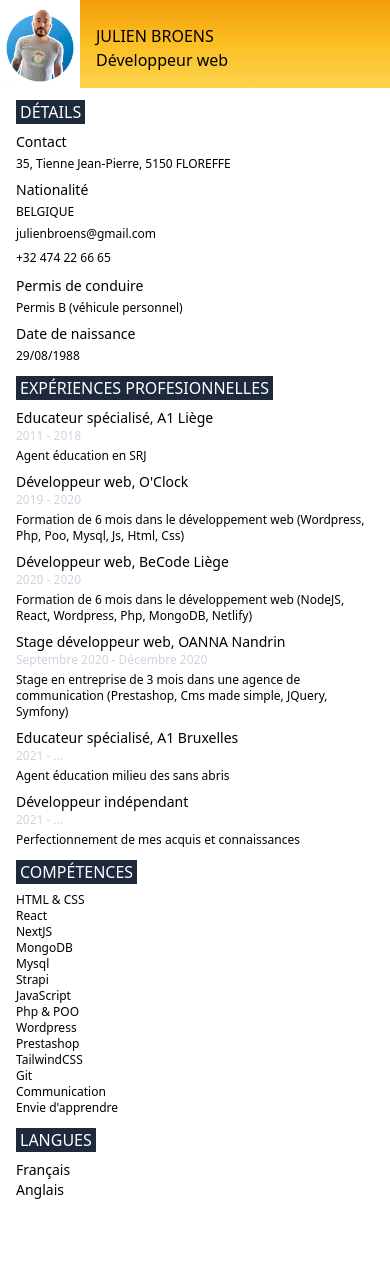
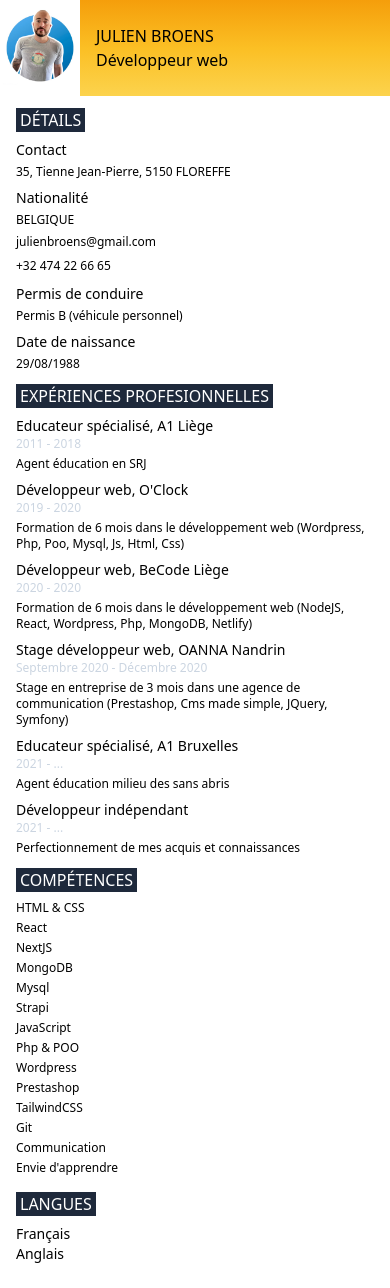
Before and after one commit to Julien1988/my-online-cv, a Next.js app: page / in a window 390 px wide. Before the commit the page ends 1200 px from the top, so only its background shows below. Built offline with nearby package versions, Linux system fonts and the light colour scheme.

Commit message:
add responsive media q md & lg

```diff
--- a/components/Header.js
+++ b/components/Header.js
@@ -7,13 +7,13 @@ const Header = () => {
     return (
         <header className="header">
             <div class='header__container flex flex-row '>
-                <div class='w-20 pt-2'>
+                <div class='w-20 pt-2 pb-2 md:w-40'>
                     <img src='./profil-pic-01.jpg'></img>
                 </div>
-                <div class='flex flex-col justify-center flex-auto pl-4 bg-gradient-to-t from-amber-300 via-amber-400 to-amber-500 pt-2'>
+                <div class='flex flex-col justify-center flex-auto pl-4 bg-gradient-to-t from-amber-300 via-amber-400 to-amber-500 pt-2 pb-2 md:text-3xl md:font-bold md:text-white md:pl-10'>
                     <h1>JULIEN BROENS</h1>
                     <h2>Développeur web</h2>
-                </div>
+                </div >
             </div>
 
 
--- a/pages/index.js
+++ b/pages/index.js
@@ -4,11 +4,11 @@ import Image from 'next/image'
 
 export default function Home() {
   return (
-    <main className='pl-4 pr-4'>
-      <div class='details flex flex-col'>
+    <main className='pl-4 pr-4 pb-6 md:pt-4'>
+      <div class='details flex flex-col lg:pb-6'>
         <h1 class='bg-slate-800 text-white uppercase pl-1 pr-1 mt-3 w-fit'>Détails</h1>
-        <div>
-          <ul>
+        <div class='md:flex md:flex-row md:flex-wrap'>
+          <ul class='md:pr-16'>
             <li><h2 class='text-sm font-medium pt-2 pb-1'>Contact</h2></li>
             <li><p class='text-xs'>35, Tienne Jean-Pierre, 5150 FLOREFFE</p></li>
             <li><h2 class='text-sm font-medium pt-2 pb-1'>Nationalité</h2></li>
@@ -24,7 +24,8 @@ export default function Home() {
           </ul>
         </div>
       </div>
-      <div class='experiences flex flex-col'>
+      <div class='lg:flex lg:flex-wrap lg:pb-6'>
+        <div class='experiences flex flex-col lg:pr-8 lg:border-r-2'>
           <h1 class='bg-slate-800 text-white uppercase pl-1 pr-1 mt-3 w-fit'>Expériences profesionnelles</h1>
           <ul>
               <li><h2 class='text-sm font-medium pt-2 '>Educateur spécialisé, A1 Liège</h2></li>
@@ -58,28 +59,29 @@ export default function Home() {
           </ul>
 
         </div>
-      <div class='skills flex flex-col'>
+        <div class='skills flex flex-col lg:pl-8'>
           <h1 class='bg-slate-800 text-white uppercase pl-1 pr-1 mt-3 w-fit'>Compétences</h1>
           <ul class='pt-2 '>
-          <li><p class='text-xs'>HTML & CSS</p></li>
-          <li><p class='text-xs'>React</p></li>
-          <li><p class='text-xs'>NextJS</p></li>
-          <li><p class='text-xs'>MongoDB</p></li>
-          <li><p class='text-xs'>Mysql</p></li>
-          <li><p class='text-xs'>Strapi</p></li>
-          <li><p class='text-xs'>JavaScript</p></li>
-          <li><p class='text-xs'>Php & POO</p></li>
-          <li><p class='text-xs'>Wordpress</p></li>
-          <li><p class='text-xs'>Prestashop</p></li>
-          <li><p class='text-xs'>TailwindCSS</p></li>
-          <li><p class='text-xs'>Git</p></li>
-          <li><p class='text-xs'>Communication</p></li>
-          <li><p class='text-xs'>Envie d'apprendre</p></li>
+            <li><p class='text-xs pb-1 lg:pb-2'>HTML & CSS</p></li>
+            <li><p class='text-xs pb-1 lg:pb-2'>React</p></li>
+            <li><p class='text-xs pb-1 lg:pb-2'>NextJS</p></li>
+            <li><p class='text-xs pb-1 lg:pb-2'>MongoDB</p></li>
+            <li><p class='text-xs pb-1 lg:pb-2'>Mysql</p></li>
+            <li><p class='text-xs pb-1 lg:pb-2'>Strapi</p></li>
+            <li><p class='text-xs pb-1 lg:pb-2'>JavaScript</p></li>
+            <li><p class='text-xs pb-1 lg:pb-2'>Php & POO</p></li>
+            <li><p class='text-xs pb-1 lg:pb-2'>Wordpress</p></li>
+            <li><p class='text-xs pb-1 lg:pb-2'>Prestashop</p></li>
+            <li><p class='text-xs pb-1 lg:pb-2'>TailwindCSS</p></li>
+            <li><p class='text-xs pb-1 lg:pb-2'>Git</p></li>
+            <li><p class='text-xs pb-1 lg:pb-2'>Communication</p></li>
+            <li><p class='text-xs pb-1 lg:pb-2'>Envie d'apprendre</p></li>
 
 
             </ul>
         </div>
-      <div class='languages flex flex-col'>
+      </div>
+      <div class='languages flex flex-col lg:pb-6'>
         <h1 class='bg-slate-800 text-white uppercase pl-1 pr-1 mt-3 w-fit'>Langues</h1>
         <ul class='pt-2 '>
           <li><h2 class='text-sm font-medium'>Français</h2></li>
```
Lines whose indentation alone changed are shown as unchanged.
